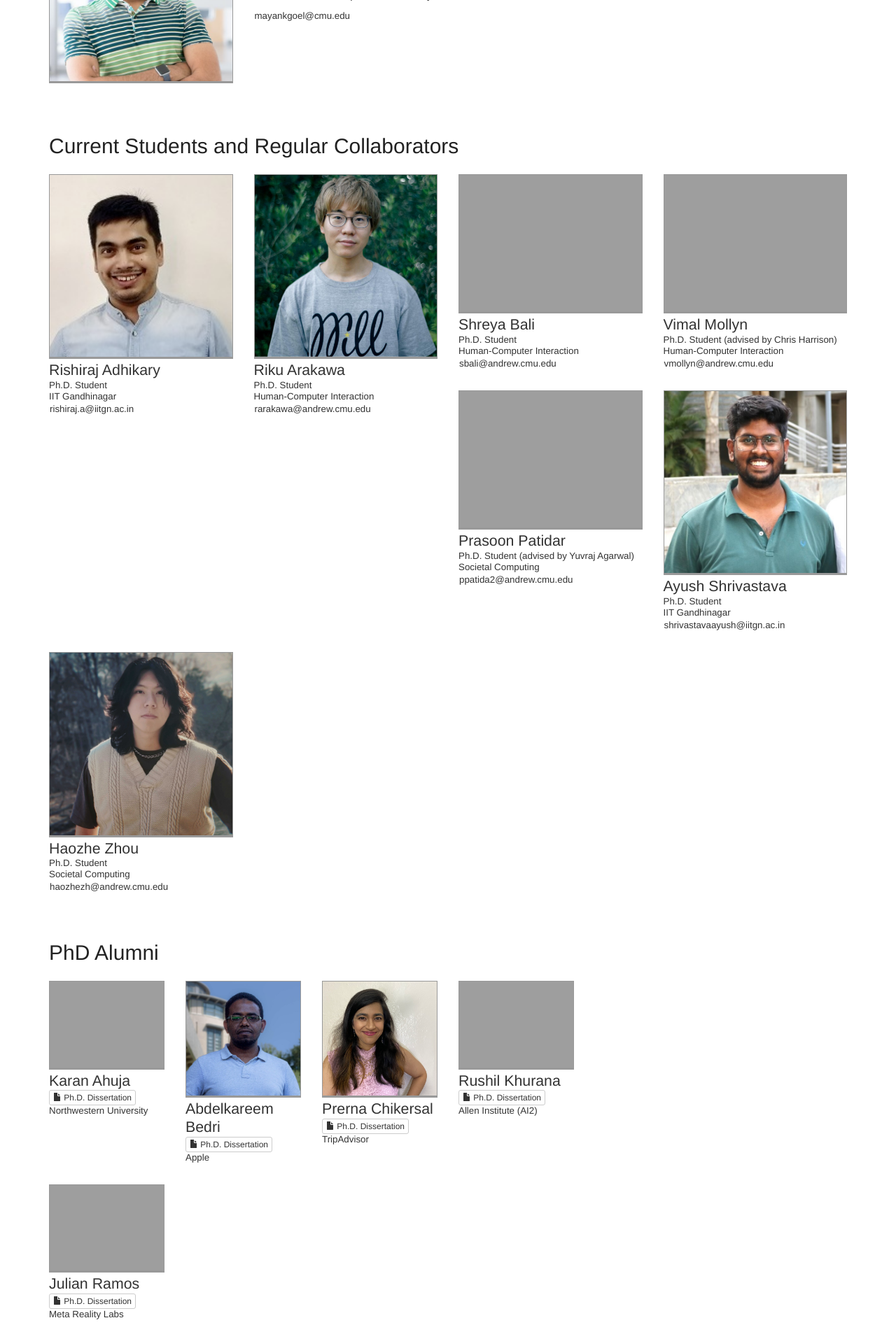
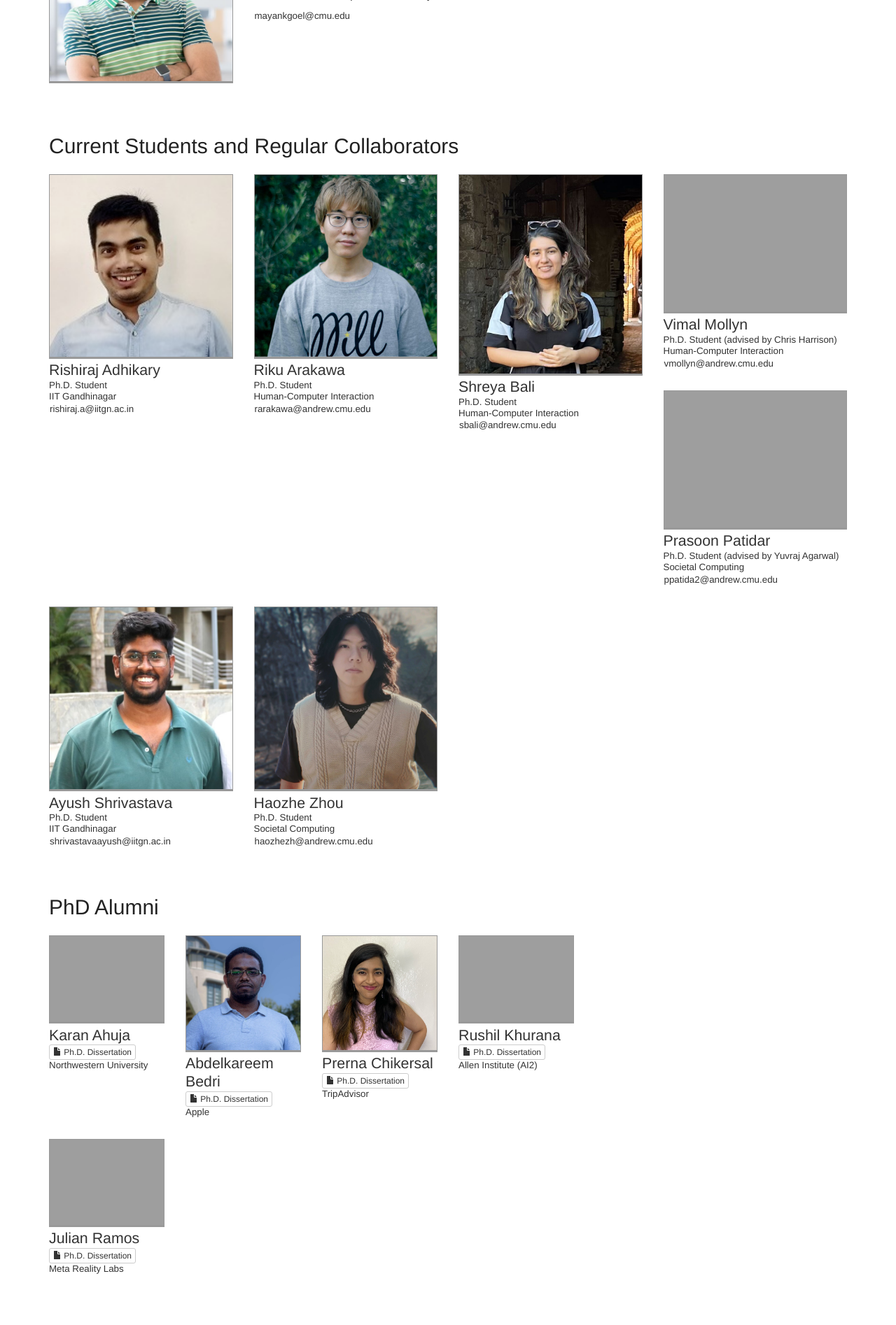
Before and after one commit to cmusmashlab/cmusmashlab.github.io, a Jekyll site: the page built from members/index.html, in a window 1280 px wide. Shown: the part 402-2296 px from the top of the page at 70% size. Built offline with Jekyll 4.4.1, drawn with Linux system fonts in a browser that asks for light colours; nearby versions of some CDN libraries; some web fonts are replaced.

Commit message:
Update members.yml

```diff
--- a/_data/members.yml
+++ b/_data/members.yml
@@ -30,7 +30,7 @@
 
 - id: bali
   name: Shreya Bali
-  image: /images/members/bali.jpeg
+  image: /images/members/bali.jpg
   email: sbali@andrew.cmu.edu
   website: https://sbali11.github.io/
   degree: Ph.D. Student
```
